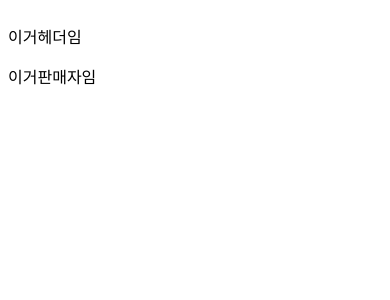
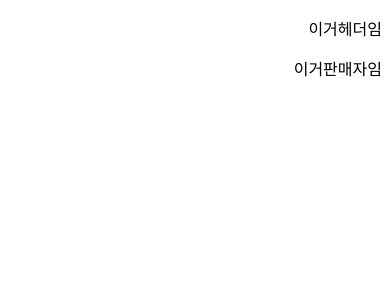
Before and after one commit to inmonim/Flowery, a React (Create React App) app in the folder frontend/: page /seller in a window 390 px wide. Shown: the top 300 px of the page. Built offline with nearby package versions, Linux system fonts and the light colour scheme.

Commit message:
[FE]design/css : 반응형 예시

```diff
--- /dev/null
+++ b/frontend/src/assets/styles/variable.scss
@@ -0,0 +1,91 @@
+// color 관련
+$main-color: #a1887f;
+$main-accent-color: #795548;
+$light-blue-color: #b3bdf0;
+$lighter-blue-color: #e2e7ff;
+$skyblue-color: #f39c12;
+$violet-color: #6c5ce7;
+$white-color: #ffffff;
+$black-color: #222f3e;
+$beige-color: #ebceb9;
+$gray-color: #ced1d1;
+$yellow-color: #ffd80b;
+$red-color: #dc0000;
+$green-color: #299a56;
+$purple-color: #601f94;
+$border-color: #c2c7c7;
+
+// map color
+$map-main-color: #bcaaa4;
+$map-zero-color: #989898;
+$map-one-color: #bcaaa4;
+$map-two-color: #a1887f;
+$map-three-color: #8d6e63;
+$map-four-color: #795548;
+$map-five-color: #4e342e;
+$map-six-color: #3e2723;
+$map-hover-color: #f39c12;
+// mbti color
+$mbti-bg-color: #eae0da;
+$mbti-btn-color: #694e4e;
+// stateCode color
+$state-zero: #6c5ce7;
+$state-one: #f39c12;
+$state-two: #b3bdf0;
+$state-three: #b2bec3;
+$state-four: #b2bec3;
+$state-five: #b2bec3;
+
+$state-con-zero: #b2bec3;
+$state-con-one: #16a085;
+$state-con-two: #e74c3c;
+$state-con-three: #6c5ce7;
+$state-con-four: #6c5ce7;
+$state-con-five: #16a085;
+$state-con-six: #e74c3c;
+
+// button color
+$enroll-btn-color: #6c5ce7;
+$delete-btn-color: #e74c3c;
+$update-btn-color: #16a085;
+// size 관련
+$spacing-sm: 1rem;
+$spacing-md: 2rem;
+$spacing-lg: 3rem;
+
+$header-height: 7.2rem;
+$footer-height: 4rem;
+
+$active-color: #424b5a;
+$light-gray-color: #e8edef;
+
+// font 관련
+$gowndodum-font: GownDodum;
+$sunflower-font: Sunflower;
+$spoqa-font: Spoqa;
+$hyemin-font: Hyemin;
+$bdja-font: BDJA;
+$seoul-font: Seoul;
+$noto-font: Noto;
+
+// transition duration
+$response-transition-time: 0.2s;
+
+// media break point size
+$sm: 390px;
+$md: 768px;
+
+@mixin breakpoint($point) {
+  // 0px ~ 390px
+  @if $point == sm {
+    @media (max-width: $sm) {
+      @content;
+    }
+  }
+  // 390px ~ 768px
+  @if $point == md {
+    @media (max-width: $md) {
+      @content;
+    }
+  }
+}
--- a/frontend/src/layouts/SellerMainLayout.module.scss
+++ b/frontend/src/layouts/SellerMainLayout.module.scss
@@ -1,15 +1,11 @@
+@import '../assets/styles/variable.scss';
 
-.layout {
-  display: flex;
-  width: 100%;
-  flex-direction: column;
-  justify-content: space-between;
-  min-height: 100vh;
-  //   overflow: hidden;
+.main {
+  @include breakpoint(md) {
+    text-align: center;
+  }
+
+  @include breakpoint(sm) {
+    text-align: right;
+  }
 }
-.layout-main {
-  width: 100%;
-  position: relative;
-  left: 0;
-  flex: 1;
-}
--- a/frontend/src/layouts/SellerMainLayout.tsx
+++ b/frontend/src/layouts/SellerMainLayout.tsx
@@ -1,13 +1,15 @@
-import { Outlet } from "react-router-dom";
-import Container from "../containers/Container";
-import Header from "../components/Common/Header/Header";
-import styles from "./SellerMainLayout.module.scss";
+import { Outlet } from 'react-router-dom';
+import Container from '../containers/Container';
+import Header from '../components/Common/Header/Header';
+import styles from './SellerMainLayout.module.scss';
 
 const SellerMainLayout = () => {
   return (
-    <div className={styles.layout}>
-      <Header />
-      <main className={styles["layout-main"]}>
+    <div className={styles.main}>
+      <div className={styles.header}>
+        <Header />
+      </div>
+      <main>
         <Container>
           <Outlet />
         </Container>
--- a/frontend/src/pages/SellerMainPage/SellerMainPage.tsx
+++ b/frontend/src/pages/SellerMainPage/SellerMainPage.tsx
@@ -1,4 +1,4 @@
-import React from "react";
+import React from 'react';
 
 export default function SellerMainPage() {
   return <div>이거판매자임</div>;
```
Also changed, not shown: frontend/src/routes/router.tsx (+11 -12 lines).
